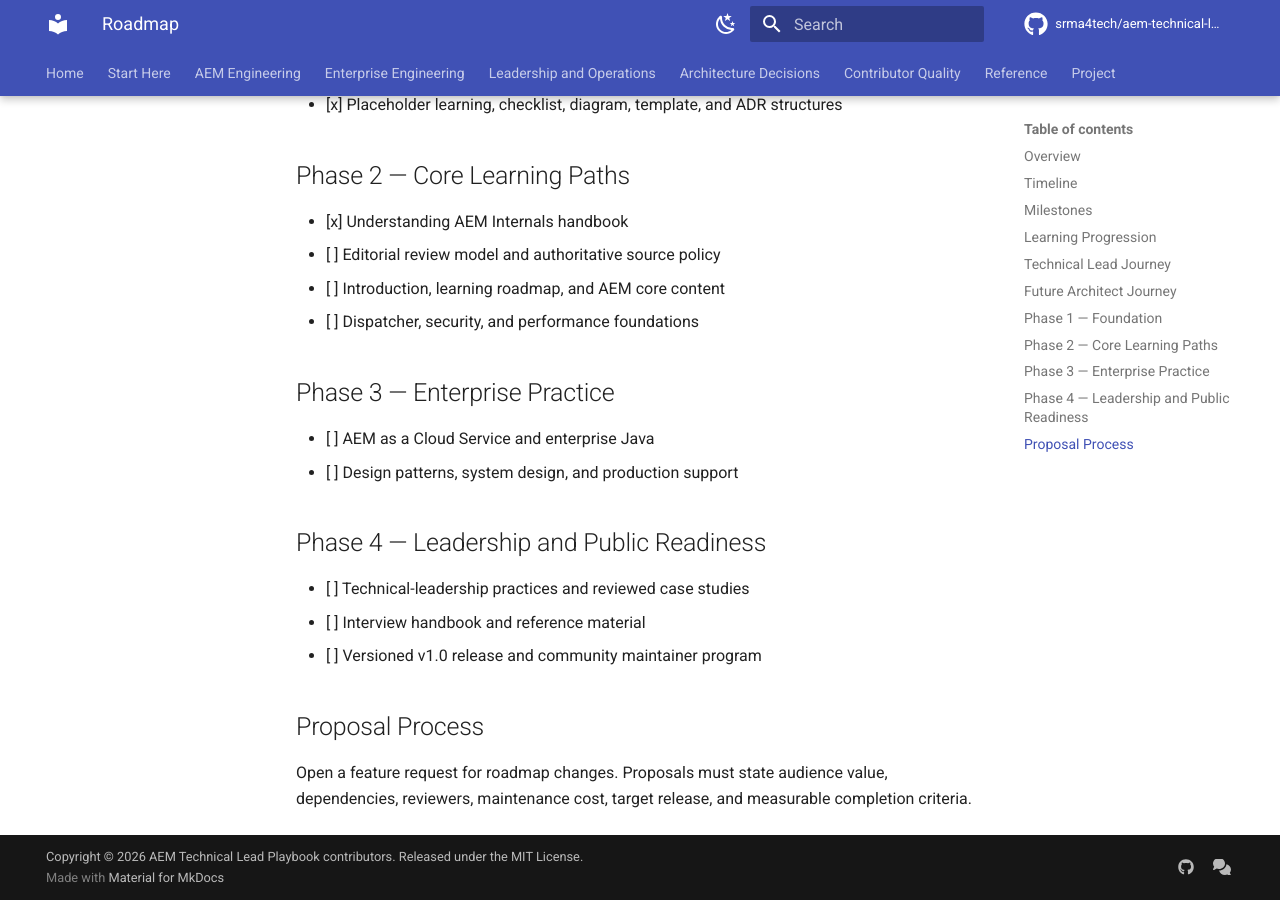
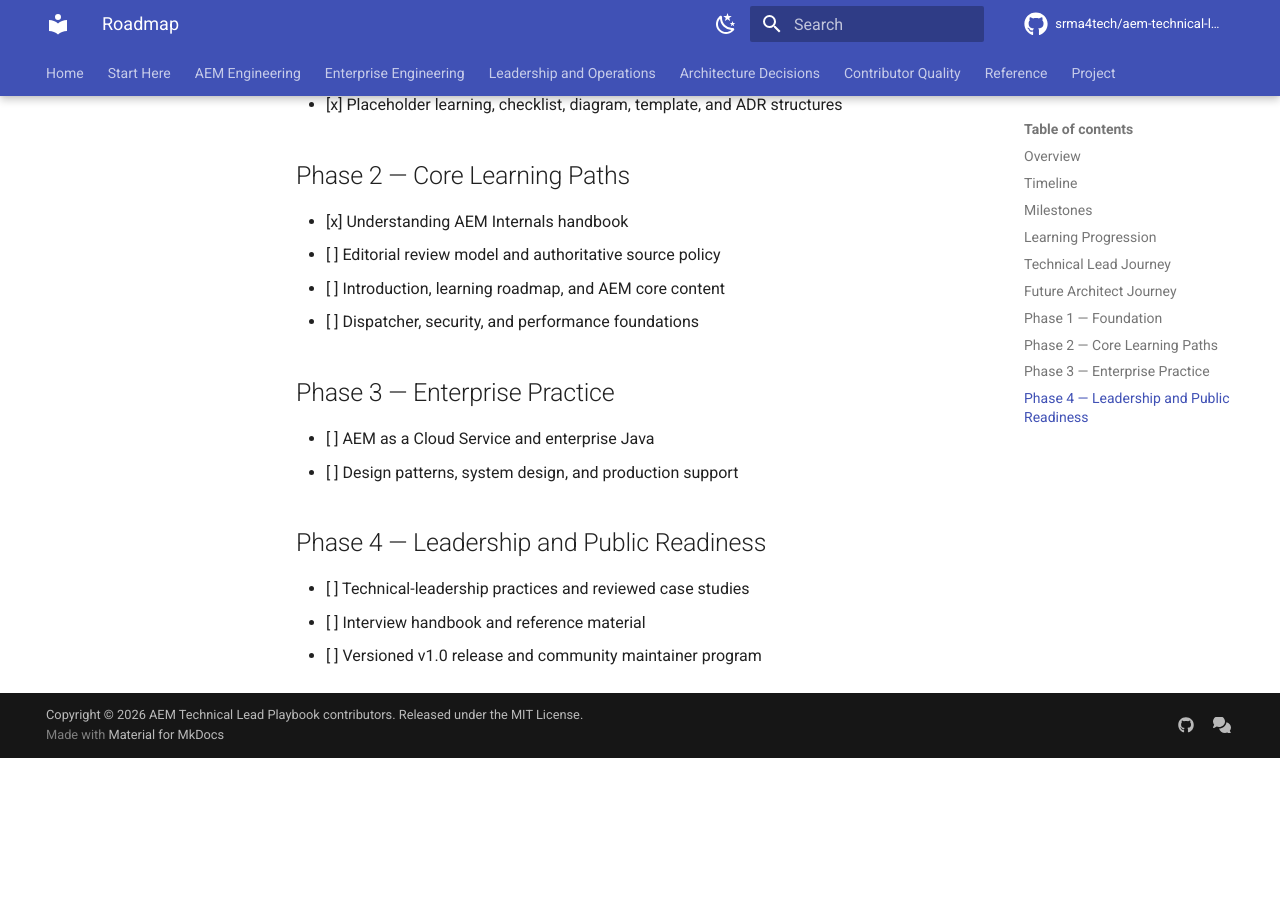
Before and after one commit to srma4tech/aem-technical-lead-playbook, an MkDocs documentation site: the page built from docs/ROADMAP.md, in a window 1280 px wide and 900 px high, scrolled down 2021 px. Built offline with MkDocs 1.6.1 and Material for MkDocs 9.7.7, drawn with Linux system fonts in a browser that asks for light colours; comment, search, counter and statistics services are not loaded; after the commit the page ends 2779 px from its top, so only the background shows below that.

Commit message:
docs: fix broken link to RELEASES.md from docs/ROADMAP.md (link-check)

```diff
--- a/docs/ROADMAP.md
+++ b/docs/ROADMAP.md
@@ -37,7 +37,7 @@ timeline
 | v0.9    | Technical Leadership        | Planned  |
 | v1.0    | Public Release              | Planned  |
 
-Release semantics and acceptance flow are defined in [RELEASES.md](RELEASES.md).
+Release semantics and acceptance flow are defined in [RELEASES.md](../RELEASES.md).
 
 ## Learning Progression
 
@@ -98,7 +98,3 @@ flowchart LR
 - [ ] Technical-leadership practices and reviewed case studies
 - [ ] Interview handbook and reference material
 - [ ] Versioned v1.0 release and community maintainer program
-
-## Proposal Process
-
-Open a feature request for roadmap changes. Proposals must state audience value, dependencies, reviewers, maintenance cost, target release, and measurable completion criteria.
```
